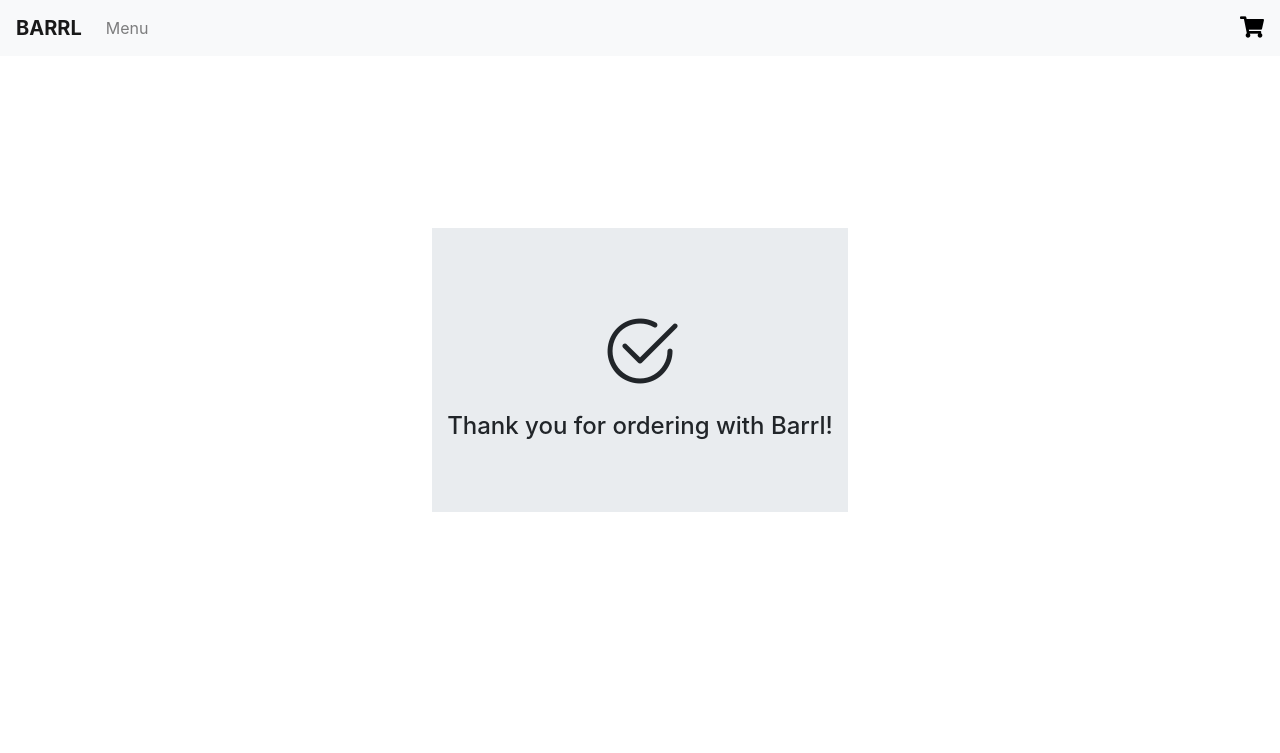
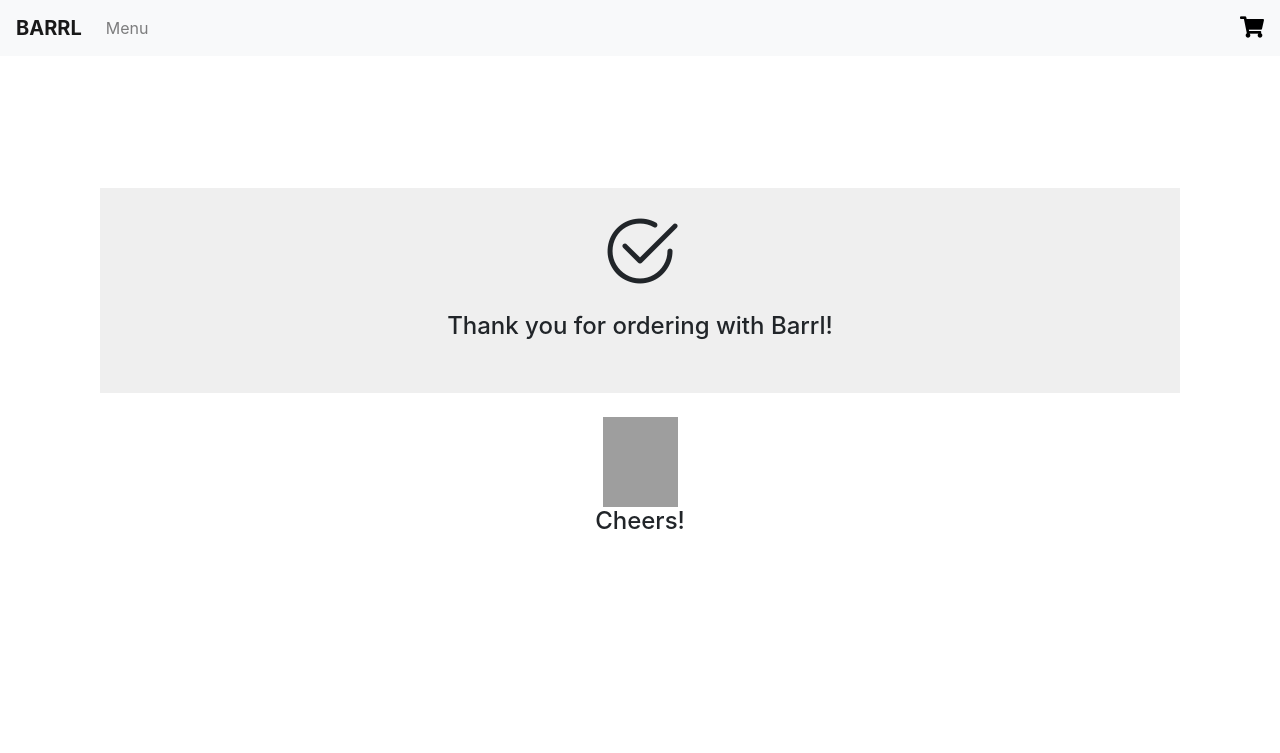
Before and after one commit to gabbyevaristo/barrl, a Flask app: page /pour-portal in a window 1280 px wide. Shown: the top 753 px of the page. Run offline with Flask 2, Linux system fonts and the light colour scheme; some libraries are stand-ins or nearby versions; grey boxes are pictures that could not be loaded.

Commit message:
fixed thank you page design

```diff
--- a/static/style.css
+++ b/static/style.css
@@ -176,12 +176,17 @@
 }
 
 .thank-you-container {
-    height: 90vh;
+    height: 93vh;
     display: flex;
     justify-content: center;
     align-items: center;
 }
 
-.thank-you-margin {
-    margin-bottom: 0rem !important;
+.thank-you-box {
+    background-color: #EFEFEF;
 }
+
+.cheers-img {
+    width: 75px;
+    height: 90px;
+}
--- a/templates/pour_portal.html
+++ b/templates/pour_portal.html
@@ -47,13 +47,18 @@
 {% else %}
 
 
-<div class="thank-you-container">
-    <div class="jumbotron jumbotron-fluid thank-you-margin">
-        <div class="container">
-            <div class="text-center"><i class="bi bi-check2-circle fa-5x"></i></div>
-            <h4 class="display text-center"> Thank you for ordering with Barrl! </h4>
-        </div>
+<div class="container pt-3 pb-5 thank-you-container">
+  <div class="col">
+
+    <div class="thank-you-box font-weight-bold px-4 py-1 text-center">
+        <div class="text-center"><i class="bi bi-check2-circle fa-5x"></i></div>
+        <h4 class="display text-center mb-5"> Thank you for ordering with Barrl! </h4>
     </div>
+    <div class="pt-4 text-center">
+        <img class="cheers-img" src="https://media.istockphoto.com/vectors/champagne-glass-vector-icon-vector-id1142467597?k=6&m=1142467597&s=612x612&w=0&h=B68x9_mGfyqhqawesePpvgfj9TMsaUTLddIPWOr2LS4=">
+        <h4> Cheers! </h4>
+    </div>
+  </div>
 </div>
 
 
```
